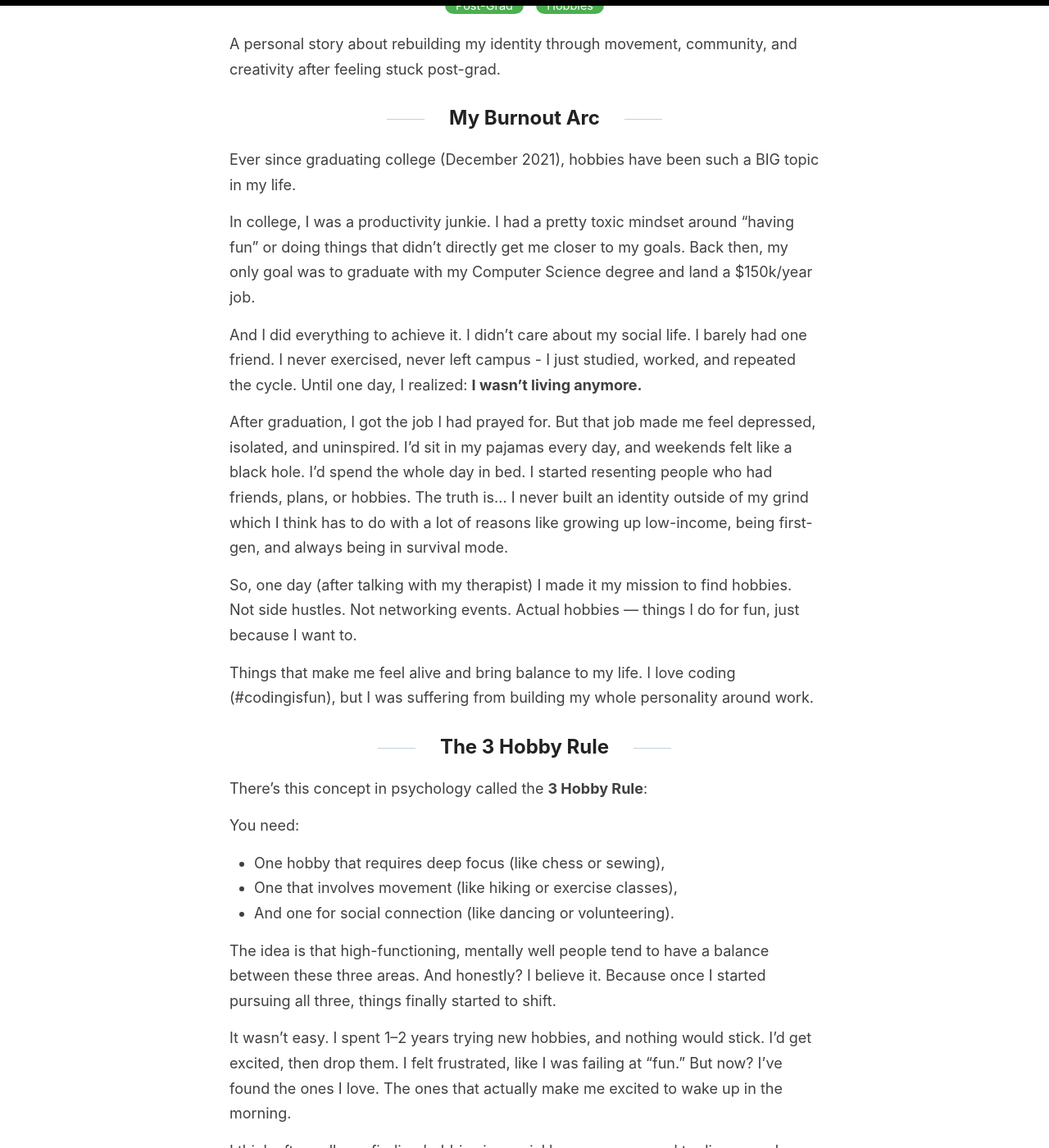
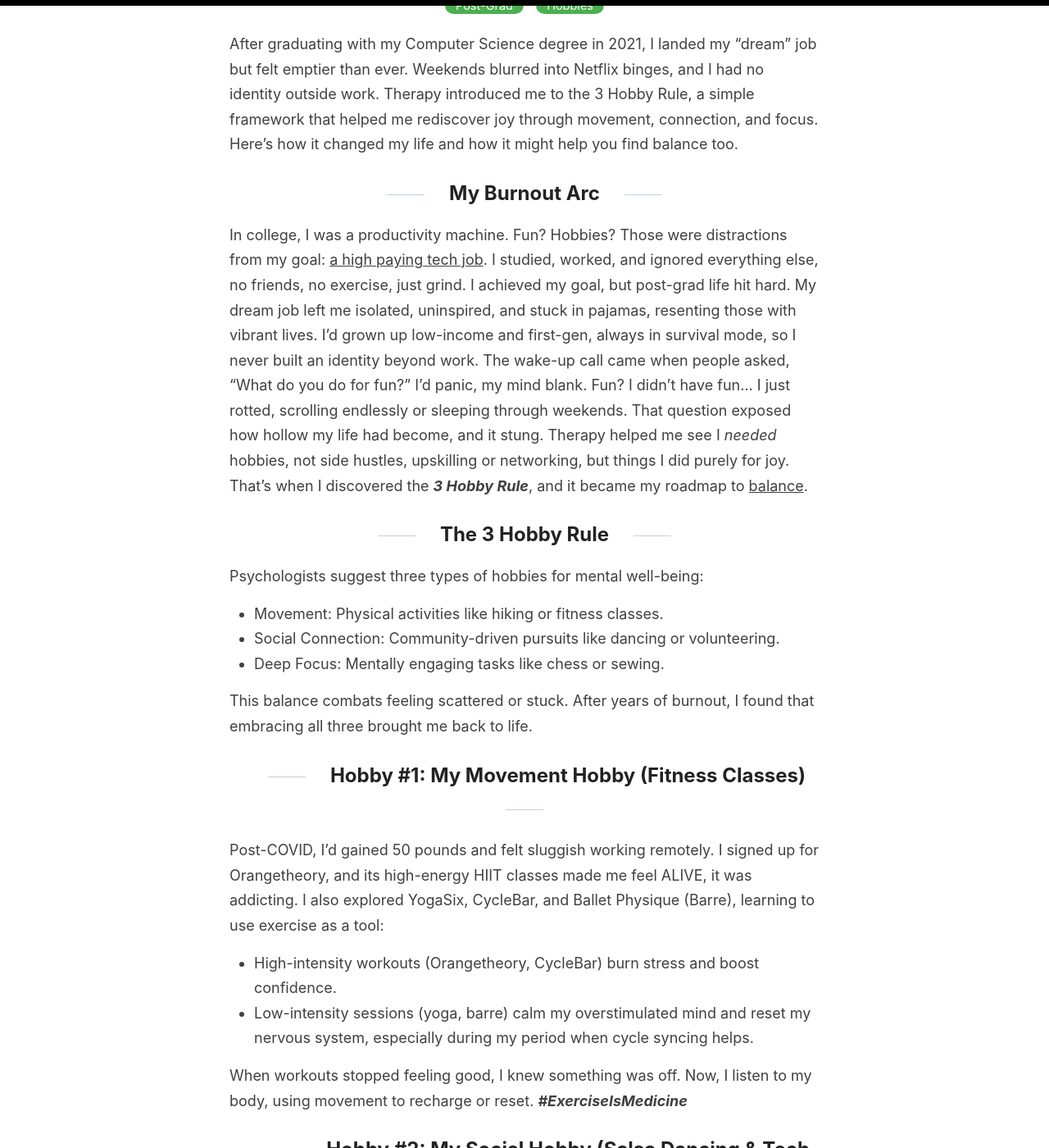
Before and after one commit to dayana0425/my-jekyll-blog, a Jekyll site: the page built from _posts/2025-08-22-hobbies.md, in a window 1280 px wide and 1400 px high, scrolled down 339 px. Shown: the whole window at 82% size. Built offline with Jekyll 4.4.1, drawn with Linux system fonts in a browser that asks for light colours; some of the changed text lies outside the part shown.

```diff
--- a/_posts/2025-08-22-hobbies.md
+++ b/_posts/2025-08-22-hobbies.md
@@ -1,108 +1,65 @@
 ---
 layout: post
-title: "The Three-Hobby Rule: How Hobbies Helped Rebalance My Life Post-Grad"
+title: "The Three Hobby Rule: How Hobbies Restored Balance After Post Grad Burnout"
 categories: Post-Grad Hobbies
 ---
-A personal story about rebuilding my identity through movement, community, and creativity after feeling stuck post-grad.
+After graduating with my Computer Science degree in 2021, I landed my "dream" job but felt emptier than ever. Weekends blurred into Netflix binges, and I had no identity outside work. Therapy introduced me to the 3 Hobby Rule, a simple framework that helped me rediscover joy through movement, connection, and focus. Here’s how it changed my life and how it might help you find balance too.
+
 
 ## My Burnout Arc
 
-Ever since graduating college (December 2021), hobbies have been such a BIG topic in my life.
-
-In college, I was a productivity junkie. I had a pretty toxic mindset around “having fun” or doing things that didn’t directly get me closer to my goals. Back then, my only goal was to graduate with my Computer Science degree and land a $150k/year job.
-
-And I did everything to achieve it. I didn’t care about my social life. I barely had one friend. I never exercised, never left campus - I just studied, worked, and repeated the cycle. Until one day, I realized: **I wasn’t living anymore.**
-
-After graduation, I got the job I had prayed for. But that job made me feel depressed, isolated, and uninspired. I’d sit in my pajamas every day, and weekends felt like a black hole. I’d spend the whole day in bed. I started resenting people who had friends, plans, or hobbies. The truth is… I never built an identity outside of my grind which I think has to do with a lot of reasons like growing up low-income, being first-gen, and always being in survival mode.
-
-So, one day (after talking with my therapist) I made it my mission to find hobbies. Not side hustles. Not networking events. Actual hobbies — things I do for fun, just because I want to.
-
-Things that make me feel alive and bring balance to my life. I love coding (#codingisfun), but I was suffering from building my whole personality around work.
+In college, I was a productivity machine. Fun? Hobbies? Those were distractions from my goal: <u>a high paying tech job</u>. I studied, worked, and ignored everything else, no friends, no exercise, just grind. I achieved my goal, but post-grad life hit hard. My dream job left me isolated, uninspired, and stuck in pajamas, resenting those with vibrant lives. I’d grown up low-income and first-gen, always in survival mode, so I never built an identity beyond work. The wake-up call came when people asked, “What do you do for fun?” I’d panic, my mind blank. Fun? I didn’t have fun... I just rotted, scrolling endlessly or sleeping through weekends. That question exposed how hollow my life had become, and it stung. Therapy helped me see I *needed* hobbies, not side hustles, upskilling or networking, but things I did purely for joy. That’s when I discovered the ***3 Hobby Rule***, and it became my roadmap to <u>balance</u>.
 
 ## The 3 Hobby Rule
 
-There’s this concept in psychology called the **3 Hobby Rule**:
+Psychologists suggest three types of hobbies for mental well-being:
 
-You need:
+* Movement: Physical activities like hiking or fitness classes.
+* Social Connection: Community-driven pursuits like dancing or volunteering.
+* Deep Focus: Mentally engaging tasks like chess or sewing.
 
-* One hobby that requires deep focus (like chess or sewing),
-* One that involves movement (like hiking or exercise classes),
-* And one for social connection (like dancing or volunteering).
+This balance combats feeling scattered or stuck. After years of burnout, I found that embracing all three brought me back to life.
 
-The idea is that high-functioning, mentally well people tend to have a balance between these three areas. And honestly? I believe it. Because once I started pursuing all three, things finally started to shift.
+## Hobby #1: My Movement Hobby (Fitness Classes)
 
-It wasn’t easy. I spent 1–2 years trying new hobbies, and nothing would stick. I’d get excited, then drop them. I felt frustrated, like I was failing at “fun.” But now? I’ve found the ones I love. The ones that actually make me excited to wake up in the morning.
+Post-COVID, I’d gained 50 pounds and felt sluggish working remotely. I signed up for Orangetheory, and its high-energy HIIT classes made me feel ALIVE, it was addicting. I also explored YogaSix, CycleBar, and Ballet Physique (Barre), learning to use exercise as a tool:
 
-I think after college, finding hobbies is crucial because you need to discover who you are outside of being a student.
+* High-intensity workouts (Orangetheory, CycleBar) burn stress and boost confidence.
+* Low-intensity sessions (yoga, barre) calm my overstimulated mind and reset my nervous system, especially during my period when cycle syncing helps.
 
-So, back to this 3 Hobby Rule or whatever.
+When workouts stopped feeling good, I knew something was off. Now, I listen to my body, using movement to recharge or reset. ***#ExerciseIsMedicine***
 
-It honestly changed my life.
+## Hobby #2: My Social Hobby (Salsa Dancing & Tech Meetups)
 
-Psychologists say the reason you feel scattered, stuck, or exhausted might not be because you’re lazy—it might be because you’re unbalanced.
+In October 2024, I discovered salsa dancing, and it revolutionized my social life. After college, making friends was a struggle. Grabbing dinner or coffee felt like empty routines, lacking real connection. I craved a community where I could belong and bond with others who shared my passions.
 
-“Balance” is a magical word. And after experiencing hardcore burnout, I’ve realized: **BALANCE IS EVERYTHING !!!!**
+I found that in two places: salsa dancing and tech meetups. I’d danced K-pop choreography in high school but hadn’t moved in over five years. Salsa drew me back with its welcoming, vibrant, and freeing energy. You dance with everyone, meeting new people or connecting with regulars, which sparked tons of friendships.
 
-So what are my 3 hobbies? Let’s get into them…
+But my deepest bonds came from being a salsa apprentice, where shared goals created close connections, and from developer meetups and Latinas in Tech events. I attended these not to network but to meet techies/engineering professionals who shared my career aspirations. Those gatherings led to my most genuine friendships, built on mutual dreams and understanding.
 
-## Hobby #1: My Movement Hobby
+Working remotely can be isolating, but salsa and tech meetups gave me communities that make me excited to wake up every morning. :)
 
-My hobby journey started with being a fitness queen — right after COVID ended and I was working fully remote. I had gained 50 pounds since the start of the pandemic, and I wasn’t moving much day to day. Naturally, I hit a point where I said, “I need to change. I want to change.”
+## Hobby #3: Deep Focus (Writing, Sewing, and Rock Climbing)
 
-So I signed up for Orangetheory, and that’s what made me fall in love with fitness—especially fitness classes. I started going regularly, and it felt amazing… until the workouts started feeling repetitive. So I started exploring: I tried YogaSix, CycleBar, and barre.
+Finding a deep focus hobby has been tricky as a coder, since my job already demands hours of concentration, often stuck in my room-turned-office. I craved activities that absorb me without feeling like more screen time (or being in my room). For me, deep focus isn’t about where you are—it’s about losing yourself in the moment.
 
-Right now, I’m back at Orangetheory, and I still do CycleBar. They’re both high-energy, and they help me clear mental fatigue like nothing else. As a coder, I’m using my brain all day. These workouts let me release that fatigue through movement.
+Writing has become my anchor. Journaling untangles my thoughts, blogging shares my story, and making short TikTok videos challenges me to craft narratives from fleeting moments. Each pulls me into a flow state, leaving me refreshed.
 
-But I’ve also realized I need balance—because when I’m overstimulated, high-intensity workouts can actually make me feel worse. I remember one month when I had so much going on that I was in constant overdrive. I couldn’t even bring myself to go to Orangetheory. And that was a red flag: when you work out and don’t feel better afterwards, something’s off.
+I’m also revisiting sewing, it's always been my dream to make my own clothes!
 
-Now, I treat exercise like a tool.
-
-* Sometimes I use it to burn off stress and feel unstoppable.
-* Other times I use it to cool down, reconnect with myself, and reset my nervous system.
-
-#ExerciseIsMedicine.
-
-After a yoga session, I feel like the world is big and I am small—and somehow, that’s comforting.
-
-After a HIIT session at Orangetheory, I feel powerful. Like, Damn, I’m not just a sedentary code monkey — I’m an ATHLETE.
-
-Also, shoutout to cycle syncing. On my period, I’ve learned that doing low-intensity workouts like barre makes a huge difference.
-
-## Hobby #2: My Social Hobby
-
-My second hobby, the one that fulfills my need for social connection, was something I didn’t even realize was missing—until I found salsa dancing in October 2024.
-
-Before that, my life was solo-mode. I worked, I worked out, and then I worked some more. Everything I did was independent. And while I loved being productive, I wasn’t building relationships. Making friends after college was hard. I’d go to networking events hoping to meet like-minded people, but it always felt transactional. I constantly had to be the one to initiate plans. I wanted to be part of something where I could just show up—and be known.
-
-That’s when I found the dance community.
-
-I used to dance in high school—mainly K-pop choreography—but I hadn’t danced in over 5 years. Salsa pulled me back in. What amazed me was that you don’t even need to talk. You just connect through movement. You dance with everyone in the room. It’s present, it’s playful, it’s safe, and it helped me rebalance my entire social life.
-
-Working remotely and sitting in your room all day can feel isolating. It’s not enough to have four friends you occasionally grab dinner with—you need a community. Salsa became mine.
-
-I could talk about this forever (seriously), but I’ll leave it at this: it changed everything for me.
-
-## Hobby #3: My Deep Focus Hobby
-
-My third hobby—the one that requires deep focus—is something I honestly prioritize less. My job already demands a ton of concentration and mental energy, so when I do have free time, I usually gravitate toward movement or connection.
-
-That said, I’ve tried deep focus hobbies.
-I’ve sewn. I’ve crocheted. I’ve participated in hackathons. They were fun at times, but honestly? They left me feeling drained more than fulfilled. So for now, I don’t force this category. I’ve learned that balance doesn’t always mean checking every box every day. It means listening to what you actually need.
+& Recently, rock climbing has been a game-changer. Every route is a mental puzzle, engaging my mind and body while getting me out of my house.
 
 ## Final Thoughts
 
-This 3-hobby framework gave me language for something I didn’t even know I was missing: balance.
+The 3 Hobby Rule gave me a framework to name what I was missing: balance. Not productivity, optimization, or achievement—just a life that feels full and grounded.
 
-- Not productivity.
-- Not optimization.
-- Not achievement.
+I’m still learning.
 
-**Just balance.**
+Some weeks, I’m all in on salsa dancing; others, I crave quiet moments climbing or journaling.
 
-I’m still figuring it out. Some weeks I lean more into dance, other weeks I want solitude. And sometimes, I do drop the hobbies I swore I loved. That’s okay too. The point isn’t perfection—it’s presence.
+If you’re feeling stuck, unmotivated, or caught in a loop, you might not be lazy—you might just need balance. The 3 Hobby Rule can help. Try a new activity that moves your body, connects you with others, or sharpens your focus.
 
-If you’ve been feeling unmotivated, lost, or just stuck in a loop… maybe you’re not lazy.
-Maybe you’re just unbalanced.
+Experiment until something clicks. What are your three hobbies, or what’s one you’ve always wanted to try? Share in the comments—I’d love to hear what lights you up!
 
-So I’ll leave you with this question:
-🧠🏃‍♀️💬 What are your 3 hobbies?
+XOXO,
+Day
```
Also changed, not shown: _posts/2025-08-20-first-post.md (+15 -17 lines), _posts/2025-08-23-avoidance.md (+26 -12 lines).
